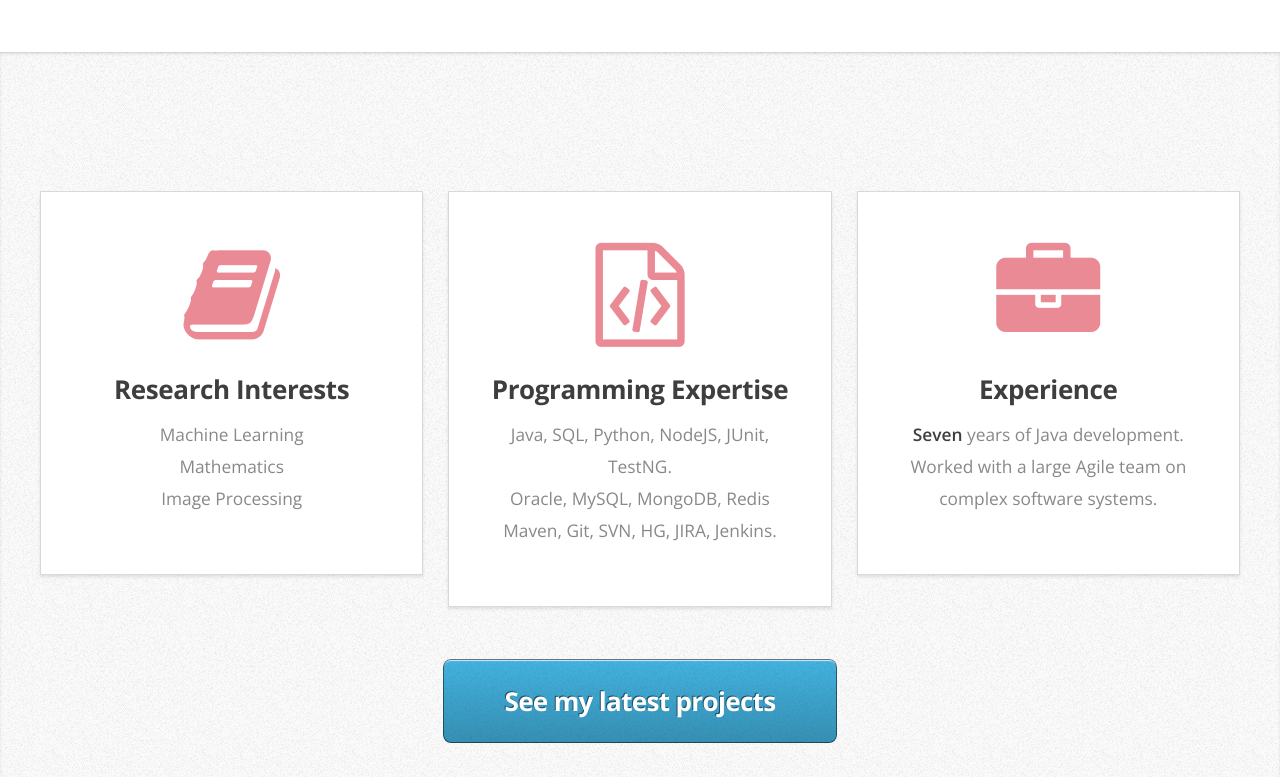
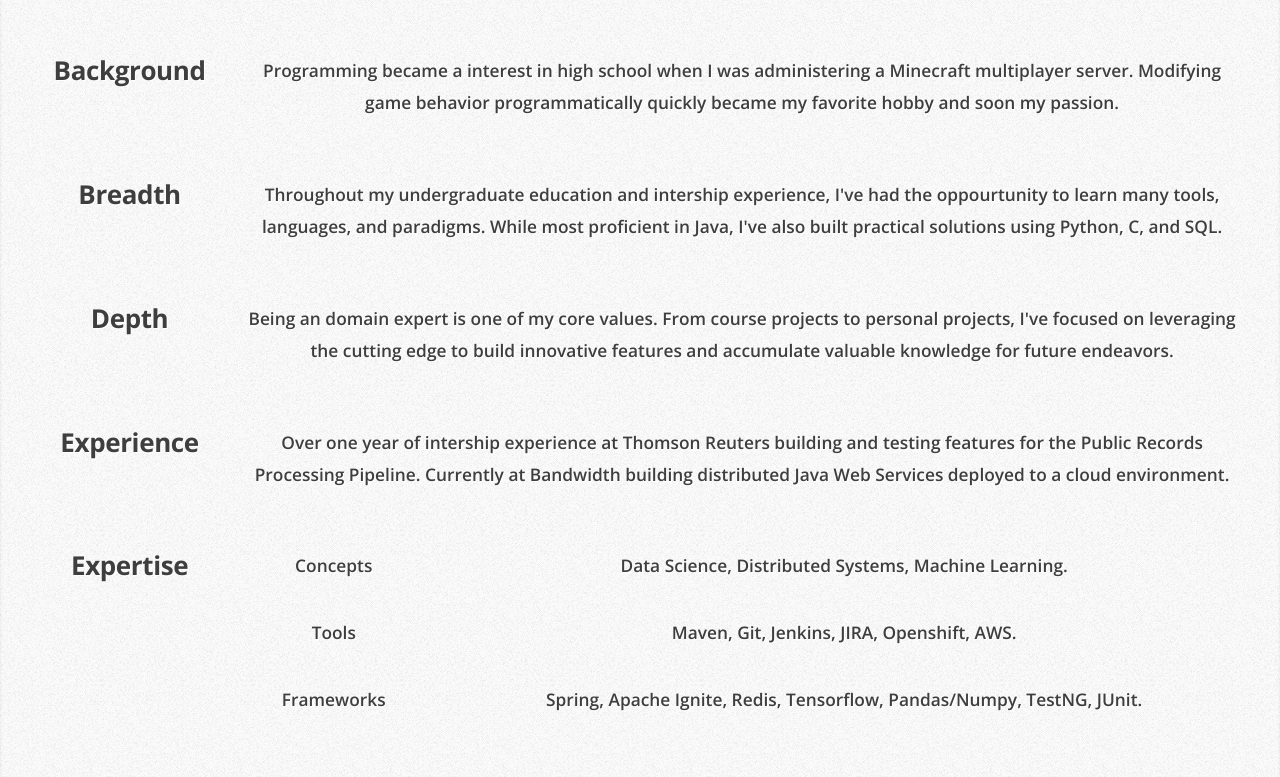
Before and after one commit to nsporillo/porillo-net, a website: page index.html in a window 1280 px wide. Shown: the part 812-1589 px from the top of the page. Drawn offline with nearby package versions, Linux system fonts and the light colour scheme.

Commit message:
Add latest content

```diff
--- a/css/style.css
+++ b/css/style.css
@@ -345,7 +345,7 @@
 			-webkit-appearance: none;
 			position: relative;
 			display: inline-block;
-			color: #fff !important;
+			color: snow !important;
 			text-decoration: none;
 			font-weight: 700;
 			border: 0;
--- a/index.html
+++ b/index.html
@@ -2,7 +2,7 @@
 <html>
 
 <head>
-    <title>Nick Porillo</title>
+    <title>Nicholas Porillo</title>
     <meta http-equiv=content-type content="text/html; charset=utf-8" />
     <meta name=description content="personal web site for nick porillo" />
     <meta name=keywords content="nick porillo personal web page site" />
@@ -54,14 +54,13 @@
                 </div>
                 <div class=8u>
                     <header>
-                        <h1><strong>Nick Porillo</strong></h1>
-                        <p>Rochester Institute of Technology</p>
-                        <p>B. Thomas Golisano College of Computing & Information Sciences</p>
-                        <p><strong>Major in Computer Science. Minor in Mathematics.</strong></p>
-                        <p><strong>Spring 2019 Graduation.</strong></p>
+                        <h1><strong>Nicholas Porillo</strong></h1>
+                        <p><strong>Software Engineer at Bandwidth, inc.</strong></p>
+                        <p>BS Computer Science. Minor in Mathematics.</p>
+                        <p>Rochester Institute of Technology 2019</p>
                     </header>
                     <p>
-                        This website outlines my interests, skills, experience, and portfolio.
+                        This page outlines my interests, skills, experience, and portfolio.
                     </p>
                 </div>
             </div>
@@ -71,39 +70,73 @@
         <article id=about>
             <div class=container>
                 <div class=row>
-                    <div class=4u>
-                        <section class="box style1">
-                            <span class="icon featured fa-book"></span>
-                            <h3>Research Interests</h3>
-                            <p>Machine Learning
-                            <br>Mathematics
-                            <br>Image Processing</p>
-                        </section>
+                    <div class=2u>
+                        <h3>Background</h3>
                     </div>
-                    <div class=4u>
-                        <section class="box style1">
-                            <span class="icon featured fa-file-code-o"></span>
-
-                            <h3>Programming Expertise</h3>
-                            <p>Java, SQL, Python, NodeJS, JUnit, TestNG.
-                            <br>Oracle, MySQL, MongoDB, Redis
-                            <br>Maven, Git, SVN, HG, JIRA, Jenkins.</p>
-                        </section>
+                    <div class=10u>
+                        <p>
+                            <strong>
+                                Programming became a interest in high school when I was administering a Minecraft multiplayer server.
+                                Modifying game behavior programmatically quickly became my favorite hobby and soon my passion.
+                            </strong>
+                        </p>
                     </div>
-                    <div class=4u>
-                        <section class="box style1">
-                            <span class="icon featured fa-briefcase"></span>
-
-                            <h3>Experience</h3>
-                            <p><strong>Seven</strong> years of Java development.
-                            <br>Worked with a large Agile team on complex software systems.
-                        </section>
+                </div>
+                <div class=row>
+                    <div class=2u>
+                        <h3>Breadth</h3>
+                    </div>
+                    <div class=10u>
+                        <p>
+                            <strong>
+                                Throughout my undergraduate education and intership experience, I've had the oppourtunity to learn many tools, languages, and paradigms.
+                                While most proficient in Java, I've also built practical solutions using Python, C, and SQL.
+                            </strong>
+                        </p>
+                    </div>
+                </div>
+                <div class="row">
+                    <div class=2u>
+                        <h3>Depth</h3>
+                    </div>
+                    <div class=10u>
+                        <p>
+                            <strong>
+                                Being an domain expert is one of my core values. From course projects to personal projects,
+                                I've focused on leveraging the cutting edge to build innovative features and accumulate valuable knowledge for future endeavors.
+                            </strong>
+                        </p>
+                    </div>
+                </div>
+                <div class="row">
+                    <div class=2u>
+                        <h3>Experience</h3>
+                    </div>
+                    <div class=10u>
+                        <p>
+                            <strong>
+                              Over one year of intership experience at Thomson Reuters building and testing features for the Public Records Processing Pipeline.
+                              Currently at Bandwidth building distributed Java Web Services deployed to a cloud environment.
+                            </strong>
+                        </p>
+                    </div>
+                </div>
+                <div class="row">
+                    <div class=2u>
+                        <h3>Expertise</h3>
+                    </div>
+                    <div class=2u>
+                        <p><strong>Concepts</strong></p>
+                        <p><strong>Tools</strong></p>
+                        <p><strong>Frameworks</strong></p>
+                    </div>
+                    <div class=8u>
+                        <p><strong>Data Science, Distributed Systems, Machine Learning.</strong></p>
+                        <p><strong>Maven, Git, Jenkins, JIRA, Openshift, AWS.</strong></p>
+                        <p><strong>Spring, Apache Ignite, Redis, Tensorflow, Pandas/Numpy, TestNG, JUnit.</strong></p>
                     </div>
                 </div>
             </div>
-            <footer>
-                <a href="#portfolio" class="button big scrolly">See my latest projects</a>
-            </footer>
         </article>
     </div>
     <div class="wrapper style3">
@@ -179,12 +212,10 @@
     <div class="wrapper style4">
         <article id=contact class="container 100%">
             <div>
-                <h3>Find me on ...</h3>
+                <h3>Contact</h3>
                 <ul class=social>
-                    <li><a href="https://twitter.com/porilloo" class="icon fa-twitter"><span class=label>Twitter</span></a></li>
                     <li><a href="https://github.com/nsporillo" class="icon fa-github"><span class=label>Github</span></a></li>
                     <li><a href="mailto:nsporillo@gmail.com" target="_top" class="icon fa-envelope"><span class=label>Email</span></a></li>
-                    <li><a href="http://instagram.com/nikkalodian/" class="icon fa-instagram"><span class=label>Instagram</span></a></li>
                 </ul>
                 <hr/>
             </div>
```
